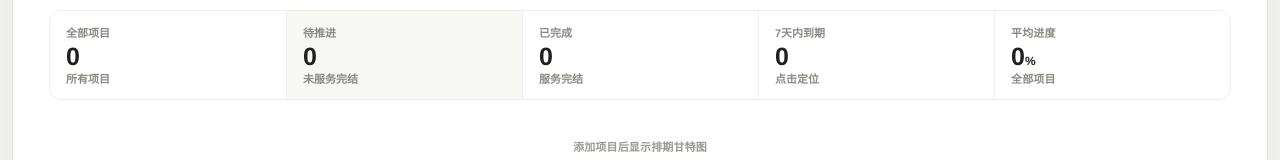
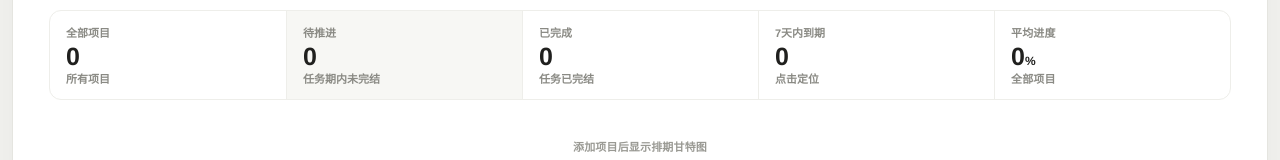
Before and after one commit to sange1022/project-checkin-dashboard, a React (Vite) app: page / in a window 1280 px wide. Shown: the part 558-718 px from the top of the page. Built offline with nearby package versions, Linux system fonts and the light colour scheme; the HTML template or start-up script is replaced by a standard one.

Commit message:
feat: derive pending projects from task window

```diff
--- a/src/components/ProjectStageBoard.tsx
+++ b/src/components/ProjectStageBoard.tsx
@@ -27,6 +27,10 @@ type Props = {
 type Filter = 'all' | 'active' | 'dueSoon' | 'complete'
 type Sort = 'updated' | 'progress' | 'designStart' | 'taskEnd'
 type SortDirection = 'asc' | 'desc'
+
+function isPendingProject(project: ReturnType<typeof hydrateStageProject>, today: string) {
+  return !project.taskCompleted && project.taskStart <= today && project.taskEnd >= today
+}
 
 function shortDate(value: string) {
   return new Intl.DateTimeFormat('zh-CN', { month: '2-digit', day: '2-digit' }).format(new Date(`${value}T00:00:00`))
@@ -190,9 +194,9 @@ export function ProjectStageBoard({ title, labels, projects, onTitleChange, onLa
     return [...hydratedProjects]
       .filter((project) => {
         if (filter === 'all') return true
-        if (filter === 'complete') return stagePercent(project.stageIndex) === 100
-        if (filter === 'dueSoon') return !project.taskCompleted && stagePercent(project.stageIndex) < 100 && project.taskEnd >= today && project.taskEnd <= weekEnd
-        return stagePercent(project.stageIndex) < 100
+        if (filter === 'complete') return project.taskCompleted
+        if (filter === 'dueSoon') return !project.taskCompleted && project.taskEnd >= today && project.taskEnd <= weekEnd
+        return isPendingProject(project, today)
       })
       .filter((project) => !needle || `${project.name} ${project.client} ${project.location}`.toLocaleLowerCase().includes(needle))
       .sort((left, right) => {
@@ -202,9 +206,9 @@ export function ProjectStageBoard({ title, labels, projects, onTitleChange, onLa
         return (new Date(left.modifiedAt).getTime() - new Date(right.modifiedAt).getTime()) * direction
       })
   }, [deferredQuery, filter, hydratedProjects, sort, sortDirection, today, weekEnd])
-  const active = hydratedProjects.filter((project) => stagePercent(project.stageIndex) < 100).length
-  const complete = hydratedProjects.length - active
-  const dueSoon = hydratedProjects.filter((project) => !project.taskCompleted && stagePercent(project.stageIndex) < 100 && project.taskEnd >= today && project.taskEnd <= weekEnd).length
+  const active = hydratedProjects.filter((project) => isPendingProject(project, today)).length
+  const complete = hydratedProjects.filter((project) => project.taskCompleted).length
+  const dueSoon = hydratedProjects.filter((project) => !project.taskCompleted && project.taskEnd >= today && project.taskEnd <= weekEnd).length
   const average = hydratedProjects.length ? Math.round(hydratedProjects.reduce((sum, project) => sum + stagePercent(project.stageIndex), 0) / hydratedProjects.length) : 0
   const editingProject = editingId && editingId !== 'new' ? projects.find((project) => project.id === editingId) : undefined
   const selectSort = (next: Sort, defaultDirection: SortDirection = 'asc') => {
@@ -234,8 +238,8 @@ export function ProjectStageBoard({ title, labels, projects, onTitleChange, onLa
 
       <div className="stage-summary" aria-label="项目数据总览">
         <button type="button" data-active={filter === 'all' || undefined} onClick={() => setFilter('all')}><span>全部项目</span><strong>{hydratedProjects.length}</strong><small>所有项目</small></button>
-        <button type="button" data-active={filter === 'active' || undefined} onClick={() => setFilter('active')}><span>待推进</span><strong>{active}</strong><small>未服务完结</small></button>
-        <button type="button" data-active={filter === 'complete' || undefined} onClick={() => setFilter('complete')}><span>已完成</span><strong>{complete}</strong><small>服务完结</small></button>
+        <button type="button" data-active={filter === 'active' || undefined} onClick={() => setFilter('active')}><span>待推进</span><strong>{active}</strong><small>任务期内未完结</small></button>
+        <button type="button" data-active={filter === 'complete' || undefined} onClick={() => setFilter('complete')}><span>已完成</span><strong>{complete}</strong><small>任务已完结</small></button>
         <button type="button" data-active={filter === 'dueSoon' || undefined} onClick={showDueSoon}><span>7天内到期</span><strong>{dueSoon}</strong><small>点击定位</small></button>
         <div><span>平均进度</span><strong>{average}<i>%</i></strong><small>全部项目</small></div>
       </div>
```
Also changed, not shown: 1 other file (tests, documents, lock files or other folders).
